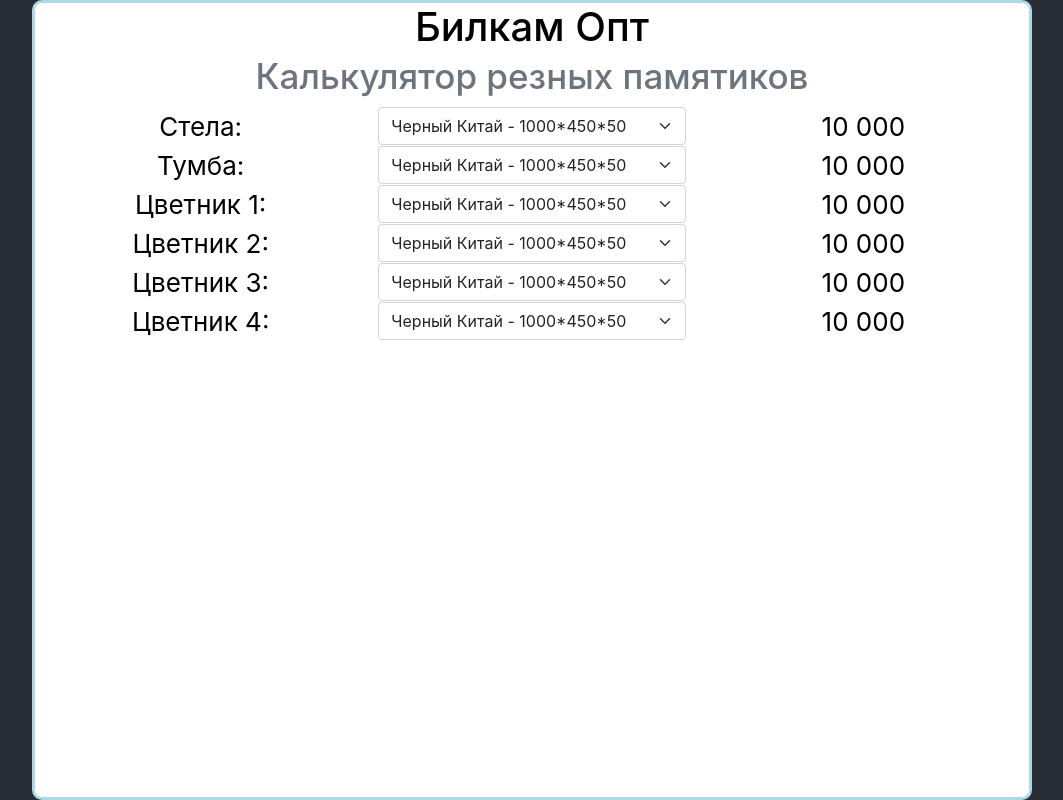
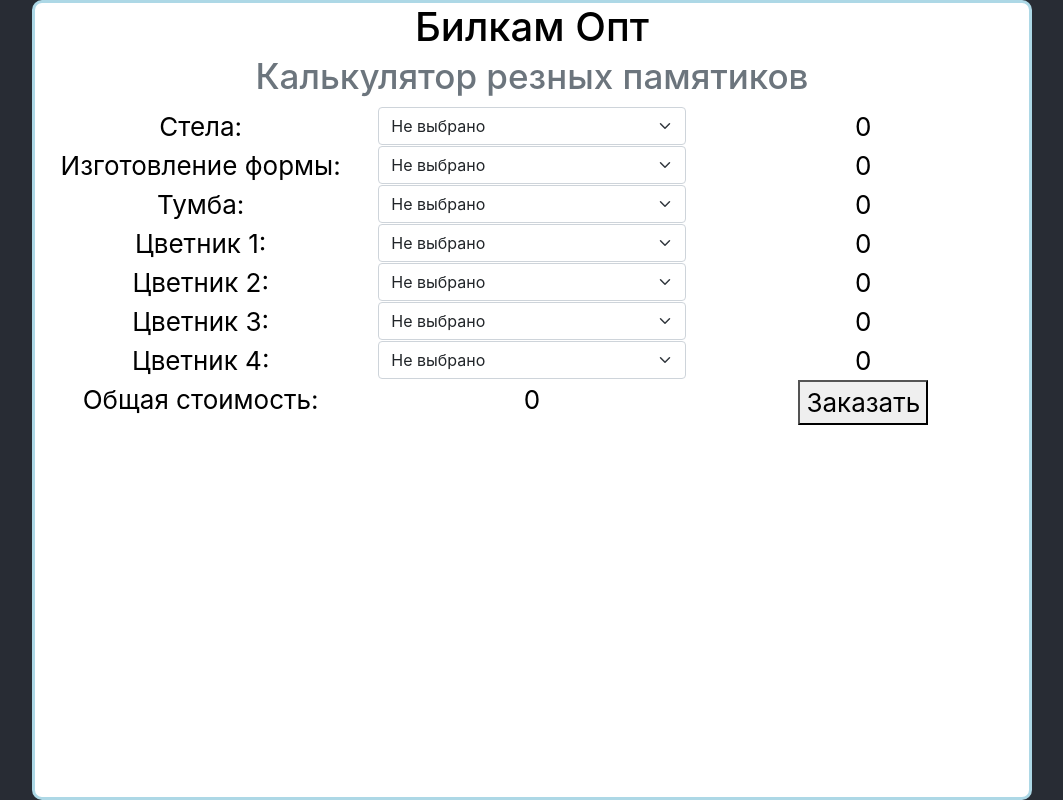
Before and after one commit to AnthonyGr/bilkam-opt--calc, a React (Create React App) app: page / in a window 1280 px wide. Shown: the whole page, without its empty margins (108-1171 px from the left). Built offline with nearby package versions, Linux system fonts and the light colour scheme.

Commit message:
Автоматическое формирование всех селектов и подсчет суммы

```diff
--- a/src/components/itemsRow/ItemsRow.js
+++ b/src/components/itemsRow/ItemsRow.js
@@ -1,15 +1,32 @@
-const ItemsRow = ({ name, data }) => {
+import { useState } from "react";
+
+const ItemsRow = ({ name, type, data, onCostChange }) => {
+  const [selectedItem, setSelectedItem] = useState(0);
+
   const fillSelect = () => {
-    const items = data.map((item, i) => <option key={i}>{item.name}</option>);
+    const items = data.map((item, i) => (
+      <option key={i} value={item.price}>
+        {item.name}
+      </option>
+    ));
+
     return (
       <select
         className="form-select mb-10"
         aria-label="Default select example"
-        id="stella"
+        data-type={type}
+        onChange={onSelectChange}
+        value={selectedItem}
       >
+        <option value="0">Не выбрано</option>
         {items}
       </select>
     );
+  };
+
+  const onSelectChange = (e) => {
+    setSelectedItem(e.target.value);
+    onCostChange(e.target.getAttribute("data-type"), e.target.value);
   };
 
   const element = fillSelect();
@@ -17,7 +34,7 @@ const ItemsRow = ({ name, data }) => {
     <div className="row align-items-start">
       <div className="col">{name}</div>
       <div className="col">{element}</div>
-      <div className="col">10 000</div>
+      <div className="col">{selectedItem}</div>
     </div>
   );
 };
--- a/src/components/main/Main.js
+++ b/src/components/main/Main.js
@@ -1,10 +1,35 @@
+import { useState, useEffect } from "react";
 import ItemsRow from "../itemsRow/ItemsRow";
 
 import steles from "../../data/steles.json";
+import pedestals from "../../data/pedestals.json";
+import borders from "../../data/borders.json";
 
 import "./main.css";
 
 function Main() {
+  const [order, setOrder] = useState({});
+  const [totalCost, setTotalCost] = useState(0);
+
+  const onCostChange = (type, cost) => {
+    setOrder((prevState) => ({
+      ...prevState,
+      [type]: cost,
+    }));
+  };
+
+  const calcOrderCost = () => {
+    let cost = 0;
+    for (const [key, value] of Object.entries(order)) {
+      cost += +value;
+    }
+    setTotalCost(cost);
+  };
+
+  useEffect(() => {
+    calcOrderCost();
+  });
+
   return (
     <div className="main">
       <h1 className="">
@@ -14,12 +39,56 @@ function Main() {
       </h1>
 
       <div className="container">
-        <ItemsRow name={"Стела: "} data={steles}></ItemsRow>
-        <ItemsRow name={"Тумба: "} data={steles}></ItemsRow>
-        <ItemsRow name={"Цветник 1: "} data={steles}></ItemsRow>
-        <ItemsRow name={"Цветник 2: "} data={steles}></ItemsRow>
-        <ItemsRow name={"Цветник 3: "} data={steles}></ItemsRow>
-        <ItemsRow name={"Цветник 4: "} data={steles}></ItemsRow>
+        <ItemsRow
+          name={"Стела: "}
+          type={"stele"}
+          data={steles}
+          onCostChange={onCostChange}
+        ></ItemsRow>
+        <ItemsRow
+          name={"Изготовление формы: "}
+          type={"form"}
+          data={steles}
+          onCostChange={onCostChange}
+        ></ItemsRow>
+        <ItemsRow
+          name={"Тумба: "}
+          type={"pedestal"}
+          data={pedestals}
+          onCostChange={onCostChange}
+        ></ItemsRow>
+        <ItemsRow
+          name={"Цветник 1: "}
+          type={"border-1"}
+          data={borders}
+          onCostChange={onCostChange}
+        ></ItemsRow>
+        <ItemsRow
+          name={"Цветник 2: "}
+          type={"border-2"}
+          data={borders}
+          onCostChange={onCostChange}
+        ></ItemsRow>
+        <ItemsRow
+          name={"Цветник 3: "}
+          type={"border-3"}
+          data={borders}
+          onCostChange={onCostChange}
+        ></ItemsRow>
+        <ItemsRow
+          name={"Цветник 4: "}
+          type={"border-4"}
+          data={borders}
+          onCostChange={onCostChange}
+        ></ItemsRow>
+
+        <div className="row align-items-start">
+          <div className="col">Общая стоимость:</div>
+          <div className="col">{totalCost}</div>
+          <div className="col">
+            <button>Заказать</button>
+          </div>
+        </div>
       </div>
     </div>
   );
--- /dev/null
+++ b/src/data/borders.json
@@ -0,0 +1,62 @@
+[
+  {
+    "name": "Черный Китай - 1000*100*80",
+    "price": 1
+  },
+  {
+    "name": "Черный Китай - 1000*70*50",
+    "price": 33
+  },
+  {
+    "name": "Черный Китай - 1000*80*70",
+    "price": 2
+  },
+  {
+    "name": "Черный Китай - 1200*80*70",
+    "price": 361
+  },
+  {
+    "name": "Черный Китай - 1400*100*80",
+    "price": 1
+  },
+  {
+    "name": "Черный Китай - 500*70*50",
+    "price": 1159
+  },
+  {
+    "name": "Черный Китай - 500*80*50",
+    "price": 66
+  },
+  {
+    "name": "Черный Китай - 550*70*50",
+    "price": 293
+  },
+  {
+    "name": "Черный Китай - 600*70*50",
+    "price": 394
+  },
+  {
+    "name": "Черный Китай - 600*80*70",
+    "price": 15
+  },
+  {
+    "name": "Черный Китай - 700*100*40",
+    "price": 44
+  },
+  {
+    "name": "Черный Китай - 700*80*70",
+    "price": 202
+  },
+  {
+    "name": "Черный Китай - 800*80*70",
+    "price": 3
+  },
+  {
+    "name": "Черный Китай - 900*70*50",
+    "price": 52
+  },
+  {
+    "name": "Черный Китай - 900*80*70",
+    "price": 2
+  }
+]
--- /dev/null
+++ b/src/data/pedestals.json
@@ -0,0 +1,46 @@
+[
+  {
+    "name": "Черный Китай - 1000*300*300",
+    "price": 3
+  },
+  {
+    "name": "Черный Китай - 1200*200*140",
+    "price": 2
+  },
+  {
+    "name": "Черный Китай - 500*160*120",
+    "price": 263
+  },
+  {
+    "name": "Черный Китай - 550*160*120",
+    "price": 78
+  },
+  {
+    "name": "Черный Китай - 600*150*150",
+    "price": 30
+  },
+  {
+    "name": "Черный Китай - 600*200*140",
+    "price": 13
+  },
+  {
+    "name": "Черный Китай - 600*200*140 + фаска скала",
+    "price": 2
+  },
+  {
+    "name": "Черный Китай - 600*200*140 + фигурная фаска",
+    "price": 3
+  },
+  {
+    "name": "Черный Китай - 700*200*140",
+    "price": 3
+  },
+  {
+    "name": "Черный Китай - 800*200*140",
+    "price": 3
+  },
+  {
+    "name": "Черный Китай - 900*250*250",
+    "price": 4
+  }
+]
```
Also changed, not shown: 1 other file (tests, documents, lock files or other folders).
